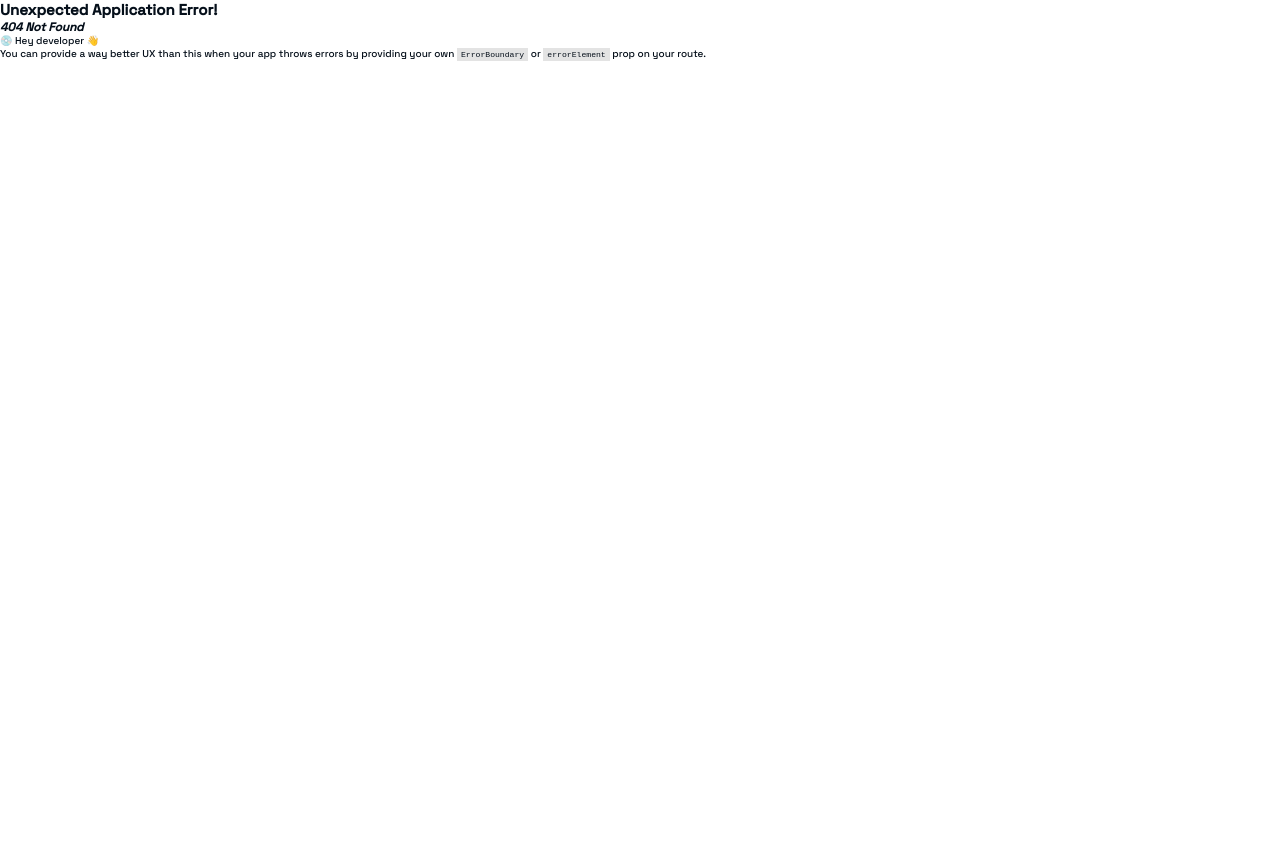
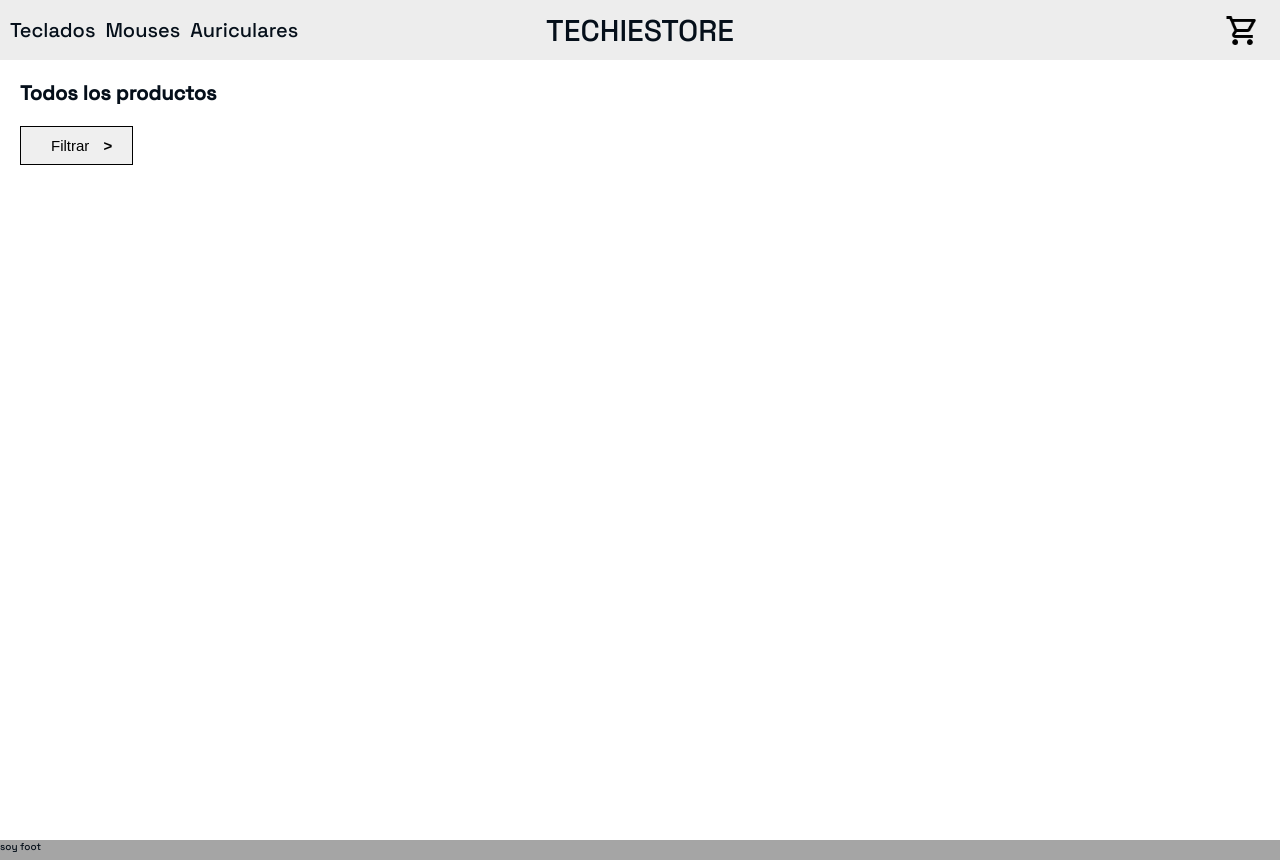
Before and after one commit to MarcosMartilotta/TechieCommerce, a React (Vite) app: page /products in a window 1280 px wide. Before the commit this address had no page. Before the commit the page ends 800 px from the top, so only its background shows below. Built offline with nearby package versions, Linux system fonts and the light colour scheme.

Commit message:
comienzo de la pantalla de productos

```diff
--- a/src/components/NavBar/MobileNav/MobileNav.jsx
+++ b/src/components/NavBar/MobileNav/MobileNav.jsx
@@ -1,42 +1,49 @@
-import { useState, useEffect } from "react";
-import Hamburguer from "../Hamburguer/Hamburguer";
-import "./mobileNav.scss";
+import { useState, useEffect } from 'react'
+import Hamburguer from '../Hamburguer/Hamburguer'
+import { useNavigate } from 'react-router-dom'
+import './mobileNav.scss'
 
 const MobileNav = () => {
-
-  const [active, setActive] = useState(false);
+  const [active, setActive] = useState(false)
+  const navigate = useNavigate()
 
   const handleClick = (e) => {
-    e.stopPropagation();
-    setActive(!active);
+    e.stopPropagation()
+    setActive(!active)
   }
 
-   useEffect(() => {
+  useEffect(() => {
     const closeMenu = () => {
-      setActive(false);
-    };
+      setActive(false)
+    }
 
-    document.body.addEventListener("click", closeMenu);
+    document.body.addEventListener('click', closeMenu)
 
-    return () => document.body.removeEventListener("click", closeMenu);
-  }, []);
+    return () => document.body.removeEventListener('click', closeMenu)
+  }, [])
 
   return (
     <>
       <Hamburguer active={active} handleClick={handleClick} />
-      <div  className={active ? "products-container active" : "products-container"}>
-          <h2>Productos</h2>
+      <div
+        className={active ? 'products-container active' : 'products-container'}
+      >
+        <h2 onClick={() => navigate('/products')}>Productos</h2>
         <ul>
-          <li><a href="#">Teclados</a></li>
-          <li><a href="#">Auriculares</a></li>
-          <li><a href="#">Mouses</a></li>
+          <li>
+            <a href="#">Teclados</a>
+          </li>
+          <li>
+            <a href="#">Auriculares</a>
+          </li>
+          <li>
+            <a href="#">Mouses</a>
+          </li>
         </ul>
       </div>
-      <div className="">
-
-      </div>
-      <div className={active ? "background active" : "background"}></div>
+      <div className=""></div>
+      <div className={active ? 'background active' : 'background'}></div>
     </>
-  );
-};
-export default MobileNav;
+  )
+}
+export default MobileNav
--- a/src/components/NavBar/MobileNav/mobileNav.scss
+++ b/src/components/NavBar/MobileNav/mobileNav.scss
@@ -36,6 +36,7 @@
     font-weight: 100;
     border-bottom: solid theme.$font-color 0.05rem;
     margin-bottom: 1rem;
+    cursor: pointer;
   }
 
   li {
--- a/src/components/NavBar/NavBar.jsx
+++ b/src/components/NavBar/NavBar.jsx
@@ -1,24 +1,23 @@
-import { useState } from "react";
-import useMobile from "../../hooks/useWidthSize";
-import shoppingCart from "./assets/icons/carrito48p.png";
-import DesktopNav from "./DesktopNav/DesktopNav";
-import MobileNav from "./MobileNav/MobileNav";
-import "./navBar.scss";
+import { useState } from 'react'
+import useMobile from '../../hooks/useWidthSize'
+import shoppingCart from './assets/icons/carrito48p.png'
+import DesktopNav from './DesktopNav/DesktopNav'
+import MobileNav from './MobileNav/MobileNav'
+import { useNavigate } from 'react-router-dom'
+import './navBar.scss'
 
 const NavBar = () => {
-  const { isMobile } = useMobile();
+  const { isMobile } = useMobile()
+  const navigate = useNavigate()
   return (
     <nav>
       {isMobile ? <MobileNav /> : <DesktopNav />}
-      <h1>TECHIESTORE</h1>
+      <h1 onClick={() => navigate('/')}>TECHIESTORE</h1>
       <figure>
-        <img
-          src={shoppingCart}
-          alt="shopping Cart"
-        />
+        <img src={shoppingCart} alt="shopping Cart" />
       </figure>
     </nav>
-  );
-};
+  )
+}
 
-export default NavBar;
+export default NavBar
--- a/src/components/NavBar/navBar.scss
+++ b/src/components/NavBar/navBar.scss
@@ -1,4 +1,5 @@
 nav {
+  width: 100vw;
   height: 6rem;
   background-color: rgb(237, 237, 237);
   display: flex;
@@ -7,7 +8,6 @@ nav {
   font-size: 2rem;
 
   h1 {
-    position: fixed;
     font-weight: 300;
     font-size: 3rem;
     cursor: pointer;
--- a/src/index.scss
+++ b/src/index.scss
@@ -18,8 +18,8 @@ body {
 }
 
 #root {
-  height: 100%;
-  width: 100%;
+  height: 100vh;
+  width: 100vw;
 }
 
 .Layout {
--- a/src/pages/Home/Home.jsx
+++ b/src/pages/Home/Home.jsx
@@ -4,7 +4,7 @@ import Sales from './Sections/Sales/Sales'
 
 const Home = () => {
   return (
-    <section>
+    <section className="home">
       <Slider />
       <Sales />
     </section>
--- a/src/pages/Home/home.scss
+++ b/src/pages/Home/home.scss
@@ -1,4 +1,4 @@
-section {
+.home {
   width: 100%;
   height: 100%;
 }
--- a/src/pages/Product/Product.jsx
+++ /dev/null
@@ -1,5 +0,0 @@
-const Product = () => {
-  return <div></div>;
-};
-
-export default Product;
--- /dev/null
+++ b/src/pages/Product/Products.jsx
@@ -0,0 +1,19 @@
+import './products.scss'
+
+const Products = () => {
+  return (
+    <section className="products">
+      <h2>Todos los productos</h2>
+      <button>
+        Filtrar <span>{'>'}</span>{' '}
+      </button>
+      <ul>
+        <li></li>
+        <li></li>
+        <li></li>
+      </ul>
+    </section>
+  )
+}
+
+export default Products
--- /dev/null
+++ b/src/pages/Product/products.scss
@@ -0,0 +1,20 @@
+.products {
+  width: 100%;
+  min-height: 100vh;
+  height: 100%;
+  h2 {
+    padding: 2rem;
+    font-size: 2rem;
+  }
+  button {
+    padding: 1rem 2rem 1rem 3rem;
+    margin-left: 2rem;
+    font-size: 1.5rem;
+    border: solid 1px black;
+    cursor: pointer;
+    span {
+      font-weight: bold;
+      padding-left: 1rem;
+    }
+  }
+}
```
Also changed, not shown: src/routes/routes.jsx (+8 -8 lines).
